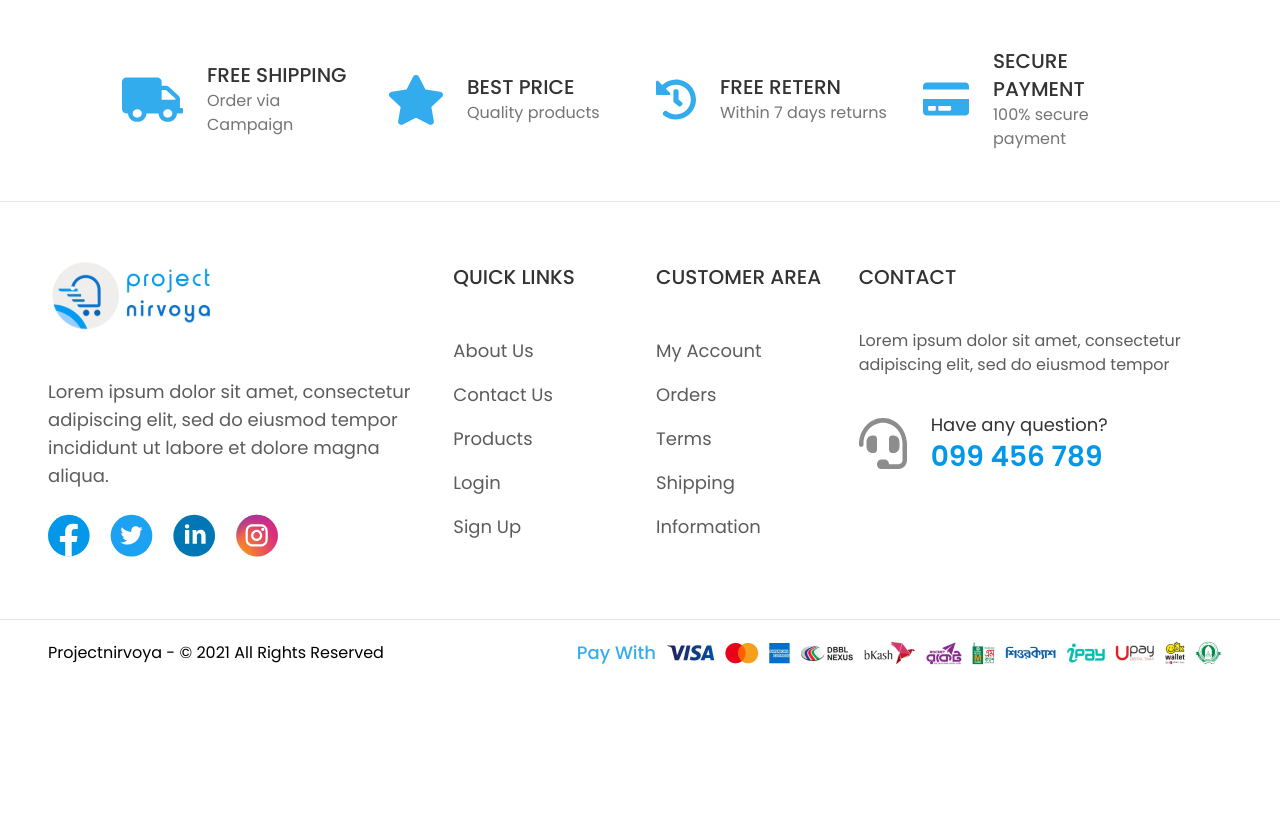
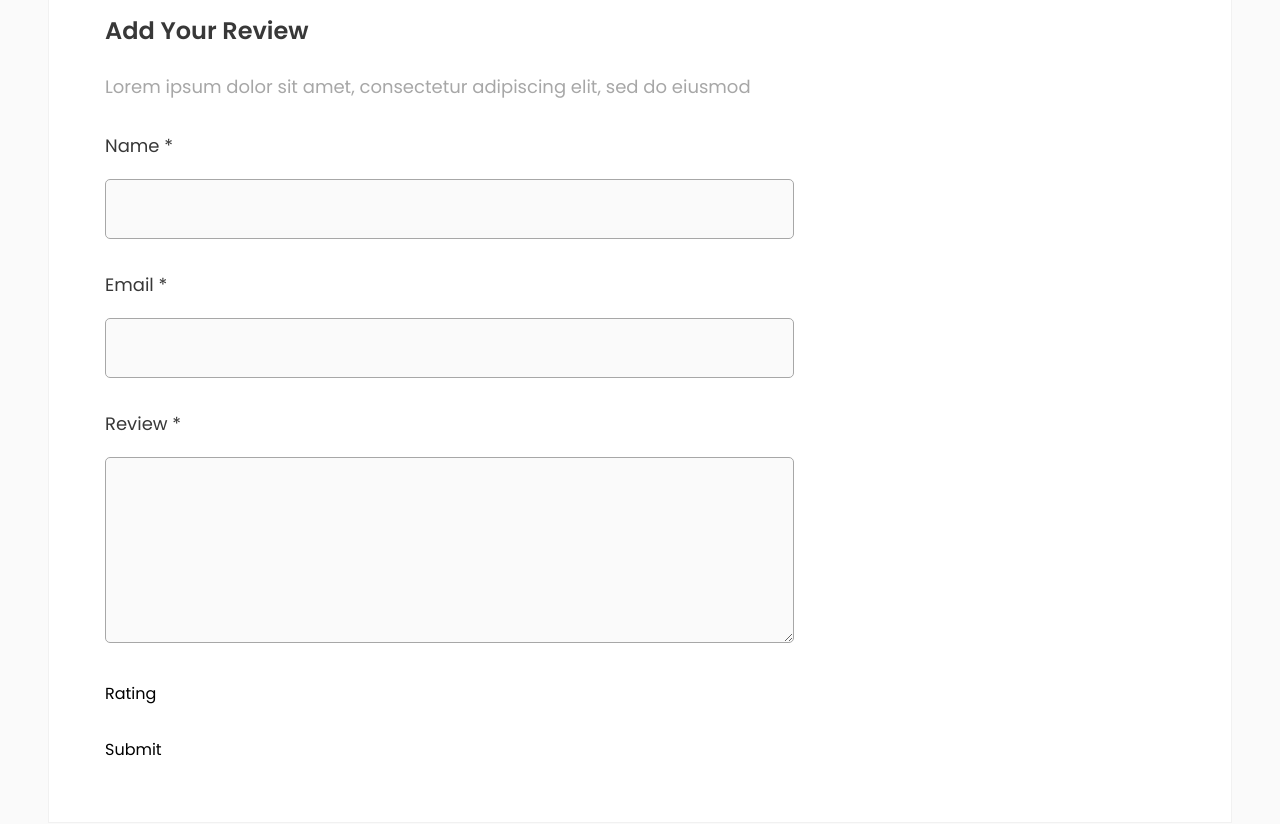
Before and after one commit to nursoftwarebd/glamcart-e-commerce, a Next.js app: page /product-details in a window 1280 px wide. Shown: the part 2840-3664 px from the top of the page. Before the commit the page ends 3526 px from the top, so only its background shows below. Built offline with nearby package versions, Linux system fonts and the light colour scheme.

Commit message:
add reviews form submit

```diff
--- /dev/null
+++ b/src/components/screen/ProductDetails/AddReview.jsx
@@ -0,0 +1,50 @@
+const AddReview = () => {
+  return (
+    <div className="pl-14 pt-18 pb-15 max-w-[745px] space-y-8">
+      <div className="space-y-6">
+        <h4 className="text-blackSec font-semibold text-2xl leading-9">
+          Add Your Review
+        </h4>
+        <p className="text-lg text-oldGray leading-[27px]">
+          Lorem ipsum dolor sit amet, consectetur adipiscing elit, sed do
+          eiusmod
+        </p>
+      </div>
+      <form action="#" className="space-y-8">
+        <div className="space-y-5">
+          <label htmlFor="" className="text-lg leading-[27px] text-blackSec">
+            Name *
+          </label>
+          <input
+            type="text"
+            className="w-full h-[60px] bg-backgroundPage rounded-[5px] border-[1px] border-oldGray outline-none px-2 lg:px-5"
+          />
+        </div>
+        <div className="space-y-5">
+          <label htmlFor="" className="text-lg leading-[27px] text-blackSec">
+            Email *
+          </label>
+          <input
+            type="email"
+            className="w-full h-[60px] bg-backgroundPage rounded-[5px] border-[1px] border-oldGray outline-none px-2 lg:px-5"
+          />
+        </div>
+        <div className="space-y-5">
+          <label htmlFor="" className="text-lg leading-[27px] text-blackSec">
+            Review *
+          </label>
+          <textarea
+            name=""
+            id=""
+            rows="6"
+            className="w-full bg-backgroundPage rounded-[5px] border-[1px] border-oldGray outline-none p-2 lg:p-5"
+          ></textarea>
+        </div>
+        <div>Rating</div>
+        <button>Submit</button>
+      </form>
+    </div>
+  );
+};
+
+export default AddReview;
--- a/src/components/screen/ProductDetails/CustomerReview.jsx
+++ b/src/components/screen/ProductDetails/CustomerReview.jsx
@@ -2,6 +2,7 @@
 import { customer } from "@/data/customer";
 import Image from "next/image";
 import five_star from "../../../assets/icons/five_star.svg";
+import AddReview from "./AddReview";
 import Progressbar from "./Progressbar";
 
 const CustomerReview = () => {
@@ -60,6 +61,7 @@ const CustomerReview = () => {
           ))}
         </div>
       </div>
+      <AddReview />
     </div>
   );
 };
--- a/tailwind.config.js
+++ b/tailwind.config.js
@@ -70,11 +70,15 @@ module.exports = {
         7.5: "30px",
         11.5: "45px",
         13: "50px",
+        15: "60px",
+        18: "70px",
       },
       padding: {
         7.5: "30px",
         11.5: "45px",
         13: "50px",
+        15: "60px",
+        18: "70px",
       },
       boxShadow: {
         "3xl": "0px 2px 8px 0px rgba(0, 0, 0, 0.12)",
```
